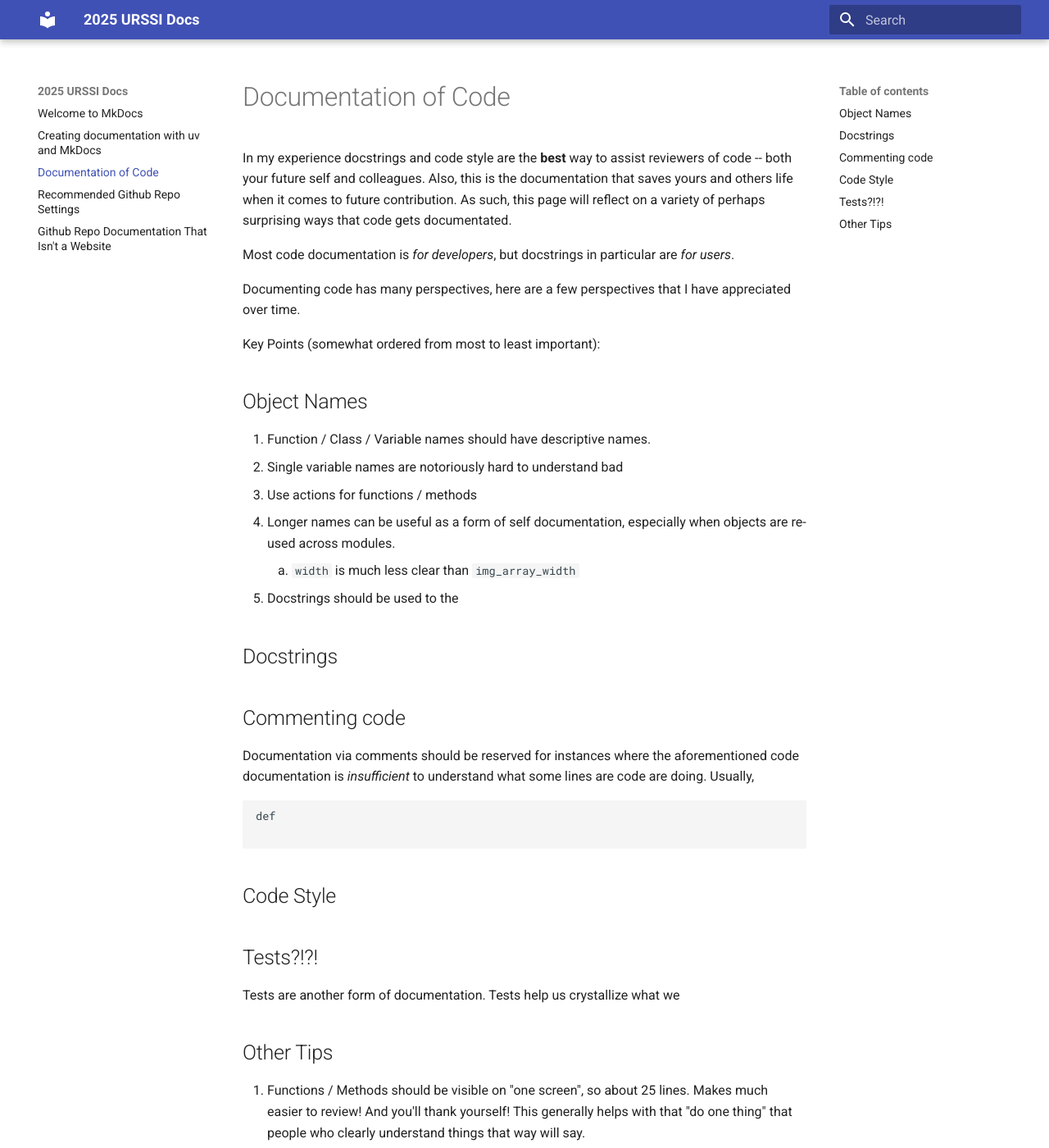
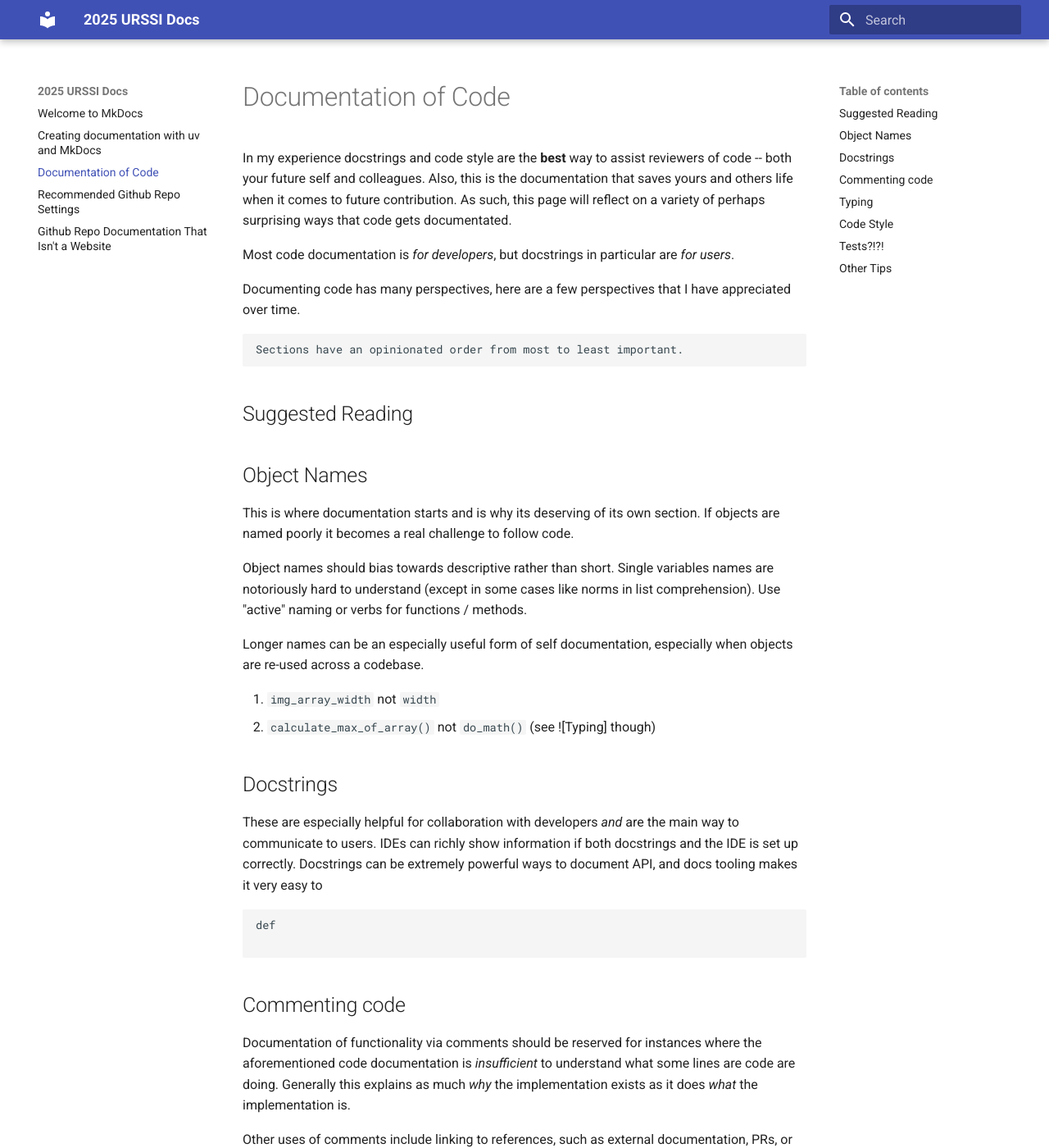
Before and after one commit to TimMonko/urssi-docs, an MkDocs documentation site: the page built from docs/docstrings.md, in a window 1280 px wide and 1400 px high. Shown: the whole window at 82% size. Built offline with MkDocs 1.6.1 and Material for MkDocs 9.7.7, drawn with Linux system fonts in a browser that asks for light colours; some of the changed text lies outside the part shown.

Commit message:
taking kid to potty again ?!?!?!?!

````diff
--- a/docs/docstrings.md
+++ b/docs/docstrings.md
@@ -6,31 +6,47 @@ Most code documentation is *for developers*, but docstrings in particular are *f
 
 Documenting code has many perspectives, here are a few perspectives that I have appreciated over time.
 
-Key Points (somewhat ordered from most to least important):
+```{tip}
+Sections have an opinionated order from most to least important.
+```
+
+## Suggested Reading
+
+
 
 ## Object Names
 
+This is where documentation starts and is why its deserving of its own section. If objects are named poorly it becomes a real challenge to follow code.
 
+Object names should bias towards descriptive rather than short. Single variables names are notoriously hard to understand (except in some cases like norms in list comprehension). Use "active" naming or verbs for functions / methods.
 
-1. Function / Class / Variable names should have descriptive names.
-   1. Single variable names are notoriously hard to understand bad
-   2. Use actions for functions / methods
-   3. Longer names can be useful as a form of self documentation, especially when objects are re-used across modules.
-      1. `width` is much less clear than `img_array_width`
-2. Docstrings should be used to the
+Longer names can be an especially useful form of self documentation, especially when objects are re-used across a codebase.
+
+1. `img_array_width` not `width`
+2. `calculate_max_of_array()` not `do_math()` (see ![Typing] though)
 
 ## Docstrings
 
-## Commenting code
-
-Documentation via comments should be reserved for instances where the aforementioned code documentation is *insufficient* to understand what some lines are code are doing. Usually,
+These are especially helpful for collaboration with developers *and* are the main way to communicate to users. IDEs can richly show information if both docstrings and the IDE is set up correctly. Docstrings can be extremely powerful ways to document API, and docs tooling makes it very easy to
 
 ```python
 def
 
 ```
 
+## Commenting code
+
+Documentation of functionality via comments should be reserved for instances where the aforementioned code documentation is *insufficient* to understand what some lines are code are doing. Generally this explains as much *why* the implementation exists as it does *what* the implementation is.
+
+Other uses of comments include linking to references, such as external documentation, PRs, or explanations of
+
+## Typing
+
+I'm not
+
 ## Code Style
+
+Following a consistent code style can greatly help readability and understanding
 
 ## Tests?!?!
 
````
